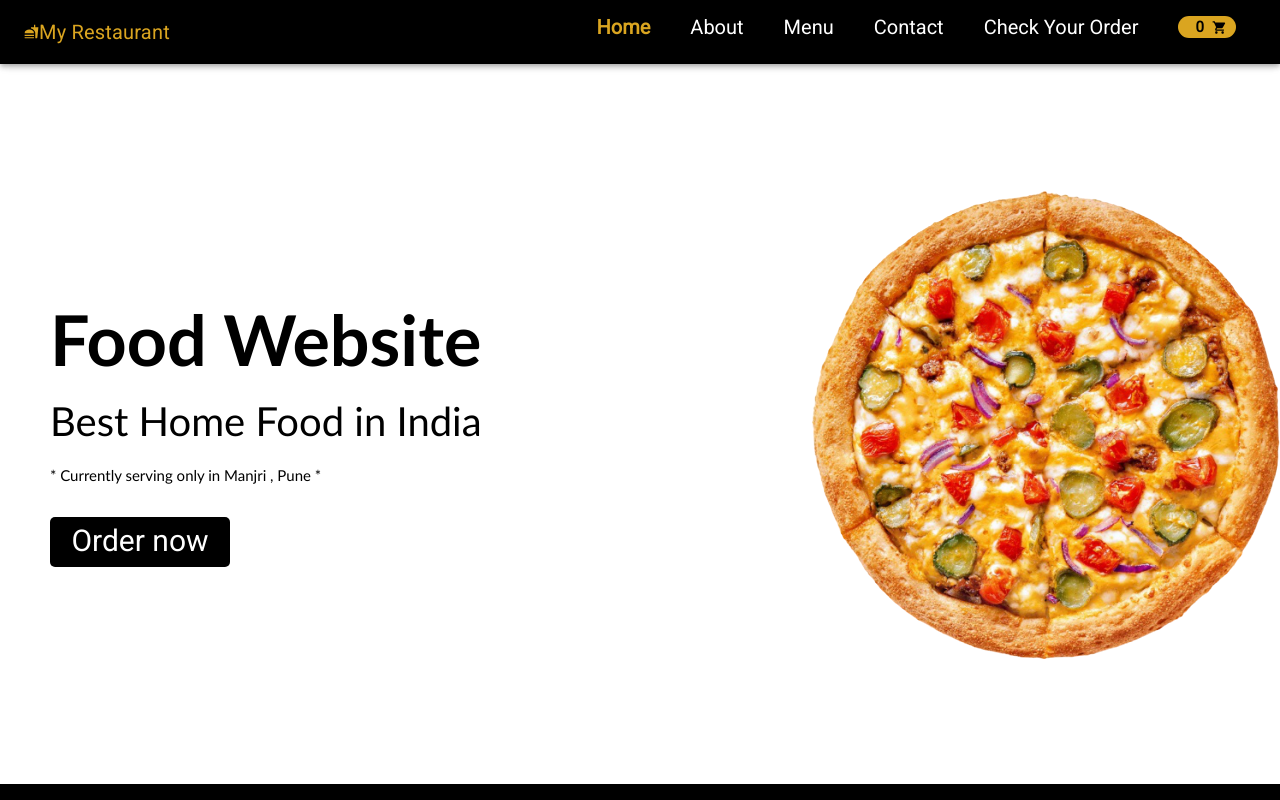
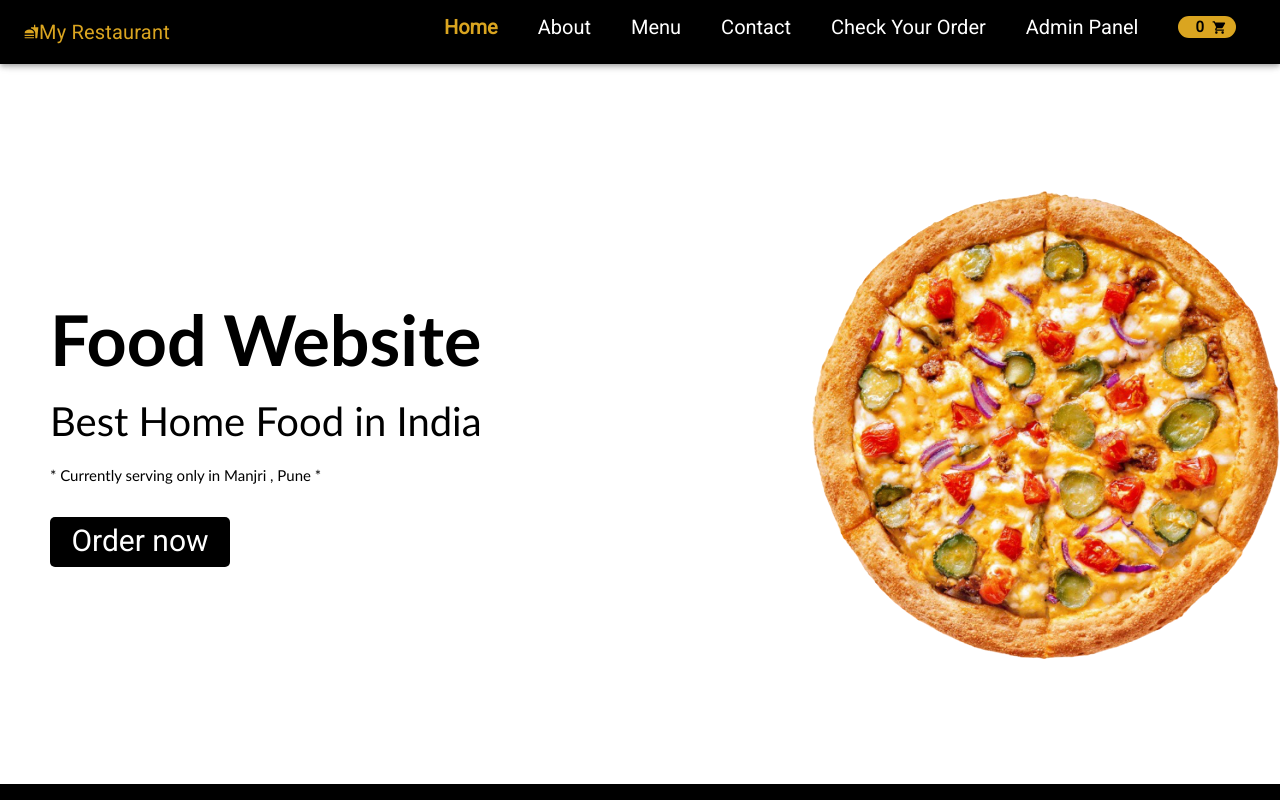
Before and after one commit to dukaan-online/food_restaurant, a React (Create React App) app: page / in a window 1280 px wide. Shown: the top 800 px of the page. Built offline with nearby package versions, Linux system fonts and the light colour scheme.

Commit message:
Adding admin panel link in Navbar

```diff
--- a/src/App.js
+++ b/src/App.js
@@ -39,7 +39,7 @@ function App() {
             <Route path="/menu" element={< Menu />} />
             <Route path="/cart" element={<Cart />} />
             <Route path="/checkorder" element={<CheckOrder />} />
-            <Route path="/food_restaurant/admin" element={<Admin />} />
+            <Route path="/admin" element={<Admin />} />
             <Route path="*" element={<Pagenotfound />} />
           </Routes>
         </CartContext.Provider>
--- a/src/components/Layout/Header.js
+++ b/src/components/Layout/Header.js
@@ -20,7 +20,7 @@ const Header = () => {
 
     const drawer = (
         <Box sx={{ textAlign: 'center' }}>
-            <Typography color={"goldenrod"} var="h6" component={"div"} sx={{ flexGrow: 1, my: 2, fontSize:"2rem" }}>
+            <Typography color={"goldenrod"} var="h6" component={"div"} sx={{ flexGrow: 1, my: 2, fontSize: "2rem" }}>
                 <FastfoodIcon />
                 My Restaurant
             </Typography>
@@ -41,6 +41,9 @@ const Header = () => {
                 <li>
                     <NavLink to={"/checkorder"}>Check Your Order</NavLink>
                 </li>
+                <li>
+                    <NavLink to={"/admin"}>Admin Panel</NavLink>
+                </li>
             </ul>
         </Box>
     );
@@ -54,7 +57,7 @@ const Header = () => {
                         <IconButton color='inherit' aria-label='open drawer' edge="start" sx={{ mr: 2, display: { sm: 'none' } }} onClick={handleDrawer}>
                             <MenuIcon />
                         </IconButton>
-                        <Typography color={"goldenrod"} var="h6" component={"div"} sx={{ flexGrow: 1,fontSize:"2rem" }}>
+                        <Typography color={"goldenrod"} var="h6" component={"div"} sx={{ flexGrow: 1, fontSize: "2rem" }}>
                             <FastfoodIcon />
                             My Restaurant
                         </Typography>
@@ -76,6 +79,9 @@ const Header = () => {
                                     <NavLink to={"/checkorder"}>Check Your Order</NavLink>
                                 </li>
                                 <li>
+                                    <NavLink to={"/admin"}>Admin Panel</NavLink>
+                                </li>
+                                <li>
                                     <NavLink to={"/cart"}>
                                         <Box component={"div"} sx={{
                                             background: 'goldenrod',
@@ -85,9 +91,9 @@ const Header = () => {
                                         }}>{
                                                 cart
                                                     ?
-                                                    <Typography component={"span"} sx={{ ml: 2, color: 'black', fontWeight: "bold",fontSize:"15px" }}>{cart.total_items ? cart.total_items : 0}</Typography>
+                                                    <Typography component={"span"} sx={{ ml: 2, color: 'black', fontWeight: "bold", fontSize: "15px" }}>{cart.total_items ? cart.total_items : 0}</Typography>
                                                     :
-                                                    <Typography component={"span"} sx={{ ml: 2, color: 'black', fontWeight: "bold",fontSize:"15px" }}>0</Typography>
+                                                    <Typography component={"span"} sx={{ ml: 2, color: 'black', fontWeight: "bold", fontSize: "15px" }}>0</Typography>
                                             }
                                             <ShoppingCartIcon sx={{ mr: 1, ml: 1, mt: 0.5, color: 'black' }} />
                                         </Box>
@@ -107,9 +113,9 @@ const Header = () => {
                                         }}>{
                                                 cart
                                                     ?
-                                                    <Typography component={"span"} sx={{ ml: 2, color: 'black', fontWeight: "bold" ,fontSize:"15px"}}>{cart.total_items ? cart.total_items : 0}</Typography>
+                                                    <Typography component={"span"} sx={{ ml: 2, color: 'black', fontWeight: "bold", fontSize: "15px" }}>{cart.total_items ? cart.total_items : 0}</Typography>
                                                     :
-                                                    <Typography component={"span"} sx={{ ml: 2, color: 'black', fontWeight: "bold" ,fontSize:"15px" }}>0</Typography>
+                                                    <Typography component={"span"} sx={{ ml: 2, color: 'black', fontWeight: "bold", fontSize: "15px" }}>0</Typography>
                                             }
                                             <ShoppingCartIcon sx={{ mr: 1, ml: 1, mt: 0.5, color: 'black' }} />
                                         </Box>
```
